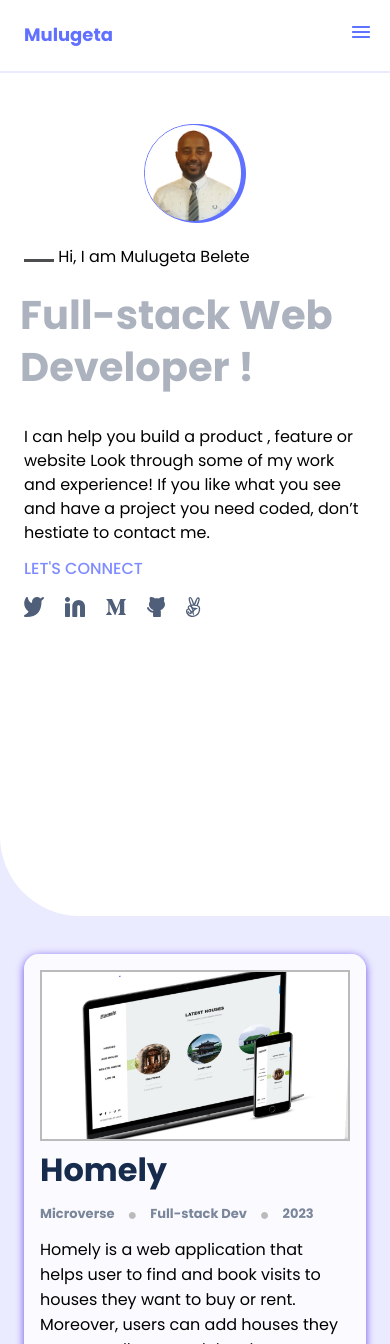
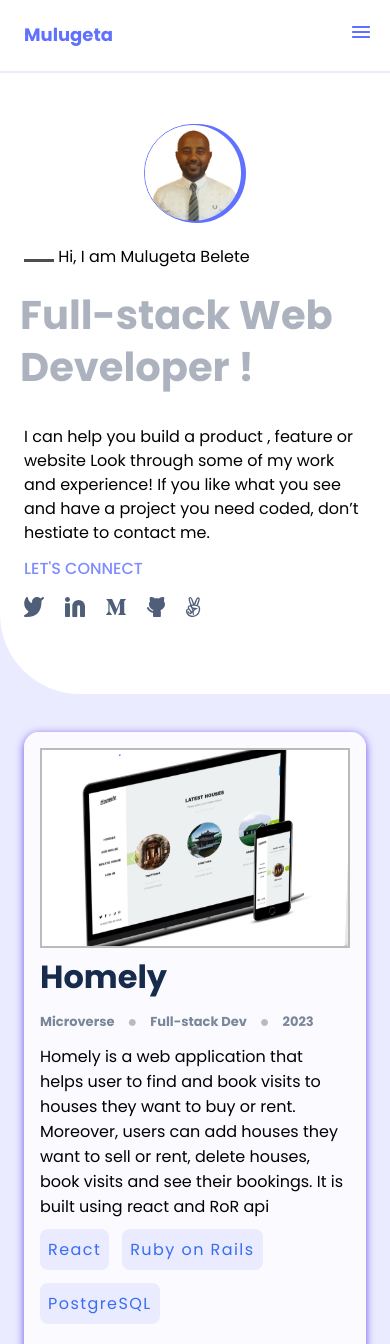
Before and after one commit to belmeetmule/My-Portfolio, a website: page index.html in a window 390 px wide. Shown: the top 1344 px of the page. Drawn offline with Linux system fonts and the light colour scheme.

Commit message:
Update style of the cards

```diff
--- a/style/styles.css
+++ b/style/styles.css
@@ -103,7 +103,6 @@ header {
 /* header-background-mobile */
 .main {
   width: 100vw;
-  height: 100vh;
   border-bottom-left-radius: 80px 80px;
   /* background-image: url("../images/header-shapes-mobile.png"); */
   /* background-image: url("../images/bg-desktop-2.svg");  */
@@ -113,6 +112,7 @@ header {
   background-size: cover;
   background-color: white;
   background-position-y: 75px;
+  padding-bottom: 60px;
 }
 
 .two-column{
@@ -324,7 +324,7 @@ header {
 
 .featuredImage-mobile {
   width: 100%;
-
+  height: 200px;
   border: 2px solid #bbb;
 }
 
```
